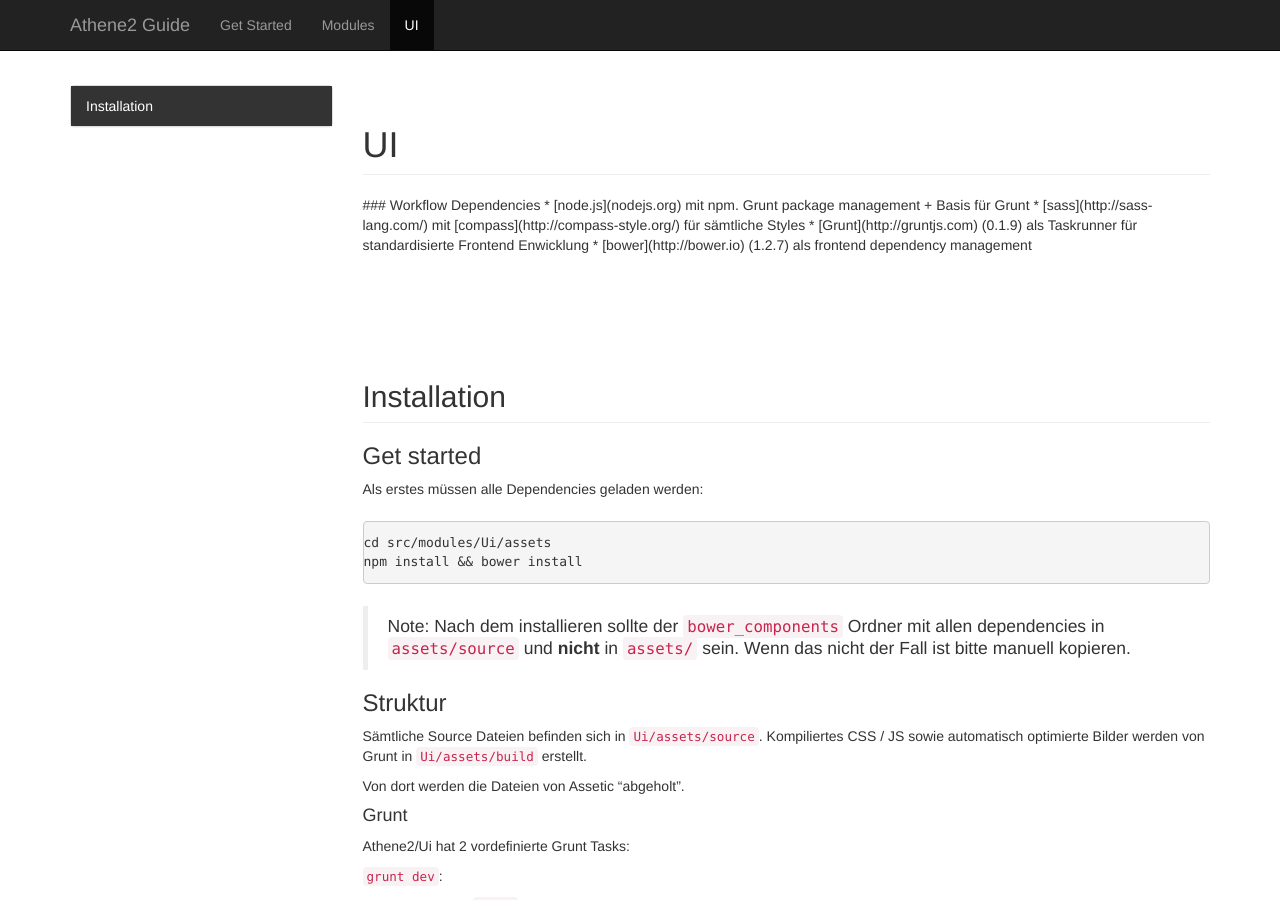
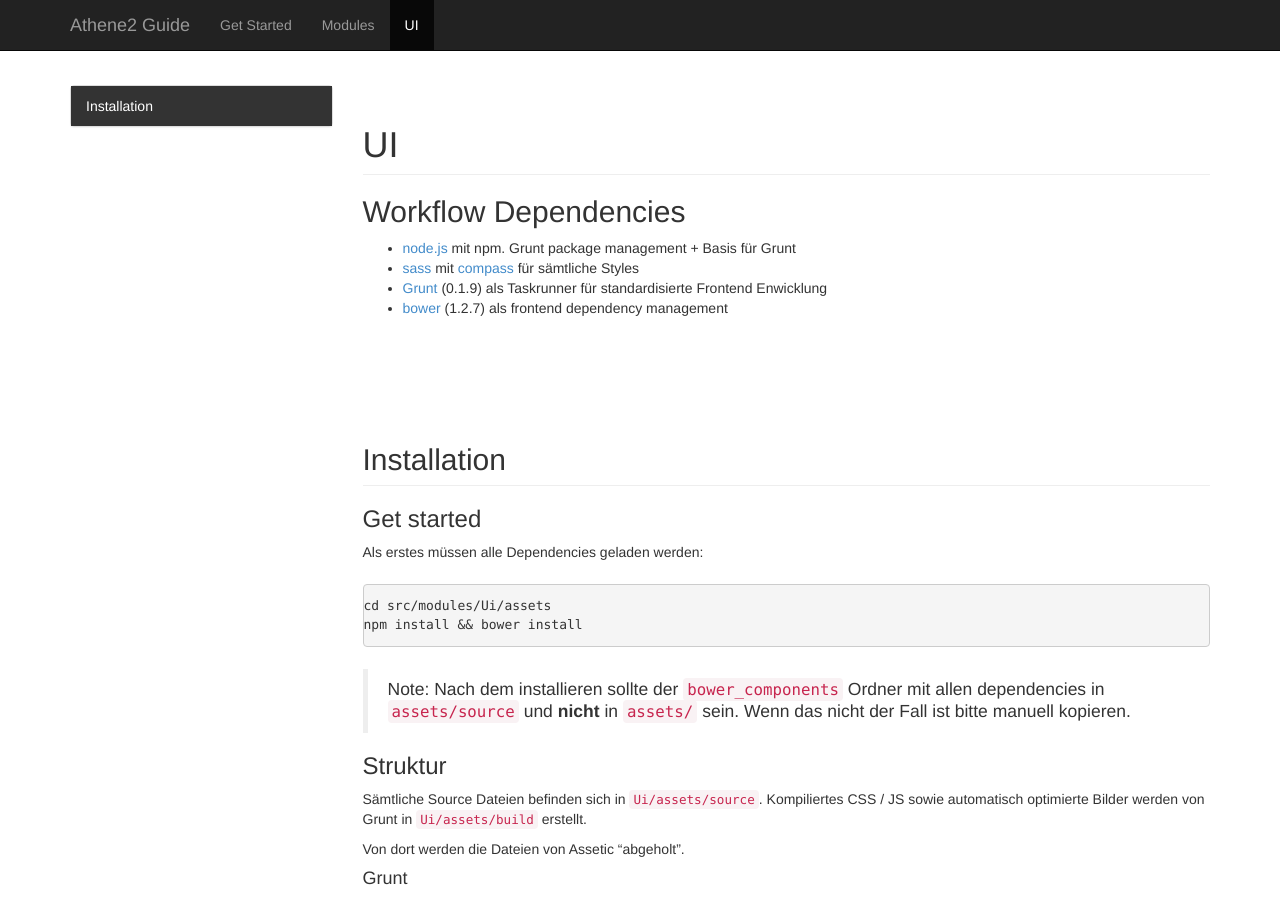
Before and after one commit to serlo-org/athene2-guide, a Jekyll site: the page built from ui/index.html, in a window 1280 px wide and 900 px high. Built offline with Jekyll 4.4.1, drawn with Linux system fonts in a browser that asks for light colours; nearby versions of some CDN libraries; Markdown is read by kramdown in place of the engine named in the settings.

Commit message:
aint no markdown in index

```diff
--- a/ui/index.html
+++ b/ui/index.html
@@ -8,11 +8,12 @@
 
 <h1 id="{{ page.anchor }}" class="page-header">{{ page.title }}</h1>
 
-### Workflow Dependencies
-
-* [node.js](nodejs.org) mit npm. Grunt package management + Basis für Grunt
-* [sass](http://sass-lang.com/) mit [compass](http://compass-style.org/) für sämtliche Styles
-* [Grunt](http://gruntjs.com) (0.1.9) als Taskrunner für standardisierte Frontend Enwicklung
-* [bower](http://bower.io) (1.2.7) als frontend dependency management
+<h2>Workflow Dependencies</h2>
+<ul>
+<li><a href="http://nodejs.org">node.js</a> mit npm. Grunt package management + Basis für Grunt</li>
+<li><a href="http://sass-lang.com/">sass</a> mit <a href="http://compass-style.org/">compass</a> für sämtliche Styles</li>
+<li><a href="http://gruntjs.com">Grunt</a> (0.1.9) als Taskrunner für standardisierte Frontend Enwicklung</li>
+<li><a href="http://bower.io">bower</a> (1.2.7) als frontend dependency management</li>
+</ul>
 
 {% include one-page-content.html %}
```
